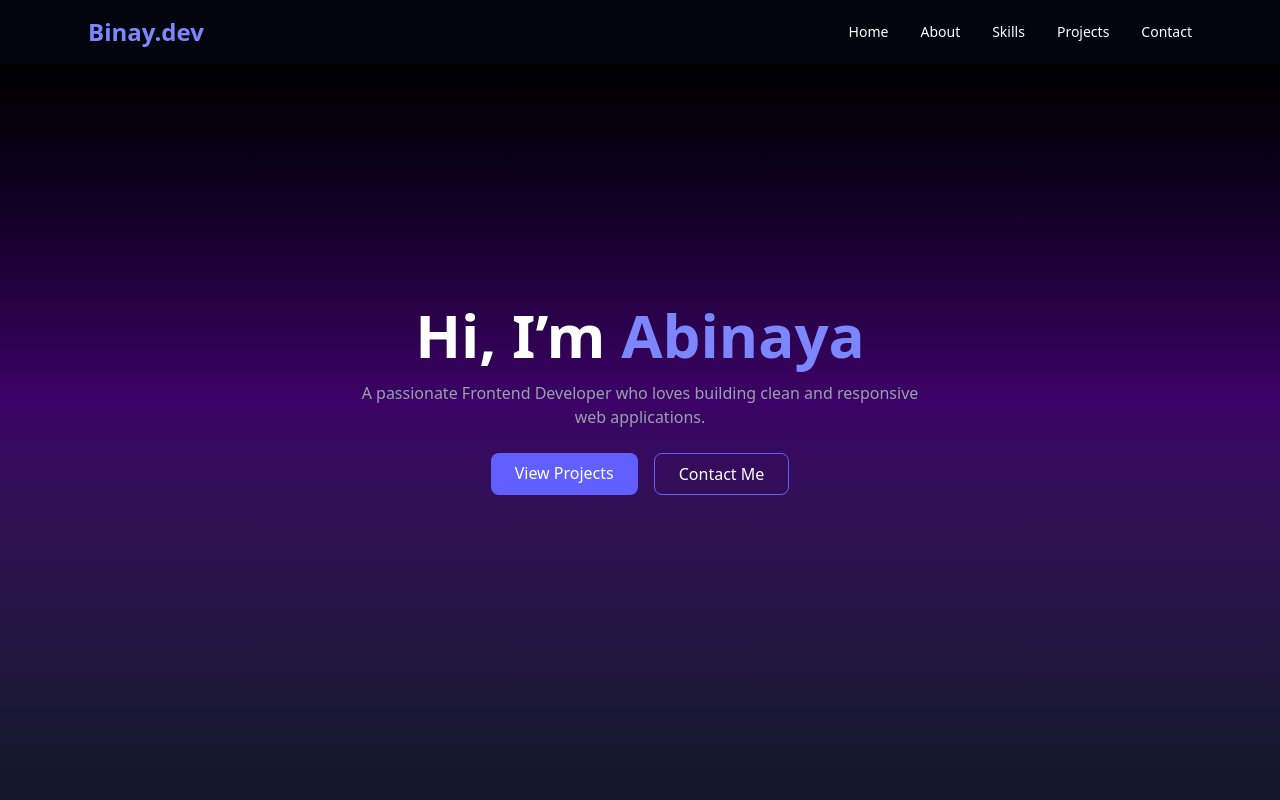
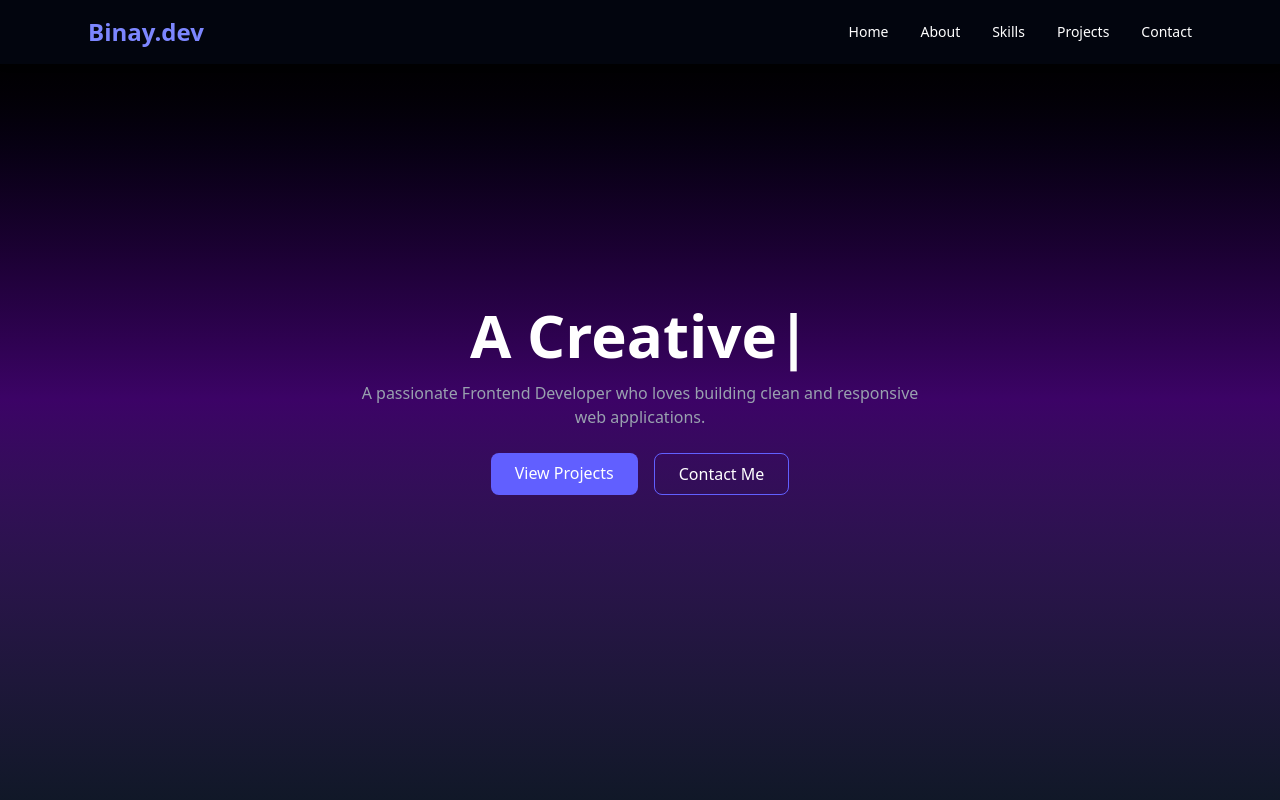
Before and after one commit to 481n4y4/binay.dev, a React (Vite) app: page / in a window 1280 px wide. Shown: the top 800 px of the page. Built offline with nearby package versions, Linux system fonts and the light colour scheme.

Commit message:
✨ feat(ui): add animation

```diff
--- a/package.json
+++ b/package.json
@@ -20,6 +20,7 @@
     "react-dom": "^19.1.1",
     "react-markdown": "^10.1.0",
     "react-router-dom": "^7.9.1",
+    "react-typed": "^2.0.12",
     "tailwindcss": "^4.1.13"
   },
   "devDependencies": {
--- a/src/assets/css/index.css
+++ b/src/assets/css/index.css
@@ -3,3 +3,12 @@
 body {
   font-family: "Inter", sans-serif;
 }
+
+.typed-cursor {
+  animation: blink 0.7s infinite;
+}
+
+@keyframes blink {
+  0%, 100% { opacity: 1; }
+  50% { opacity: 0; }
+}
--- a/src/component/Hero.jsx
+++ b/src/component/Hero.jsx
@@ -1,9 +1,25 @@
+import { ReactTyped } from "react-typed";
+
 function Hero() {
   return (
-    <section id="hero" className="bg-gradient-to-t from-gray-900 via-purple-950 to-black text-white overflow-hidden h-screen flex flex-col justify-center items-center text-center px-6">
+    <section
+      id="hero"
+      className="bg-gradient-to-t from-gray-900 via-purple-950 to-black text-white overflow-hidden h-screen flex flex-col justify-center items-center text-center px-6"
+    >
       <div className="relative z-10 text-center max-w-3xl">
         <h2 className="text-4xl md:text-6xl font-extrabold">
-          Hi, I’m <span className="text-indigo-400">Abinaya</span>
+          <ReactTyped
+            strings={[
+              "Hi, I’m Abinaya",
+              "A Frontend Dev",
+              "A Creative Coder",
+            ]}
+            typeSpeed={70}
+            backSpeed={40}
+            showCursor={true}
+            cursorChar="|"
+            loop={true}
+          />
         </h2>
         <p className="mt-4 text-gray-400 max-w-xl">
           A passionate Frontend Developer who loves building clean and
```
Also changed, not shown: 1 other file (tests, documents, lock files or other folders).
